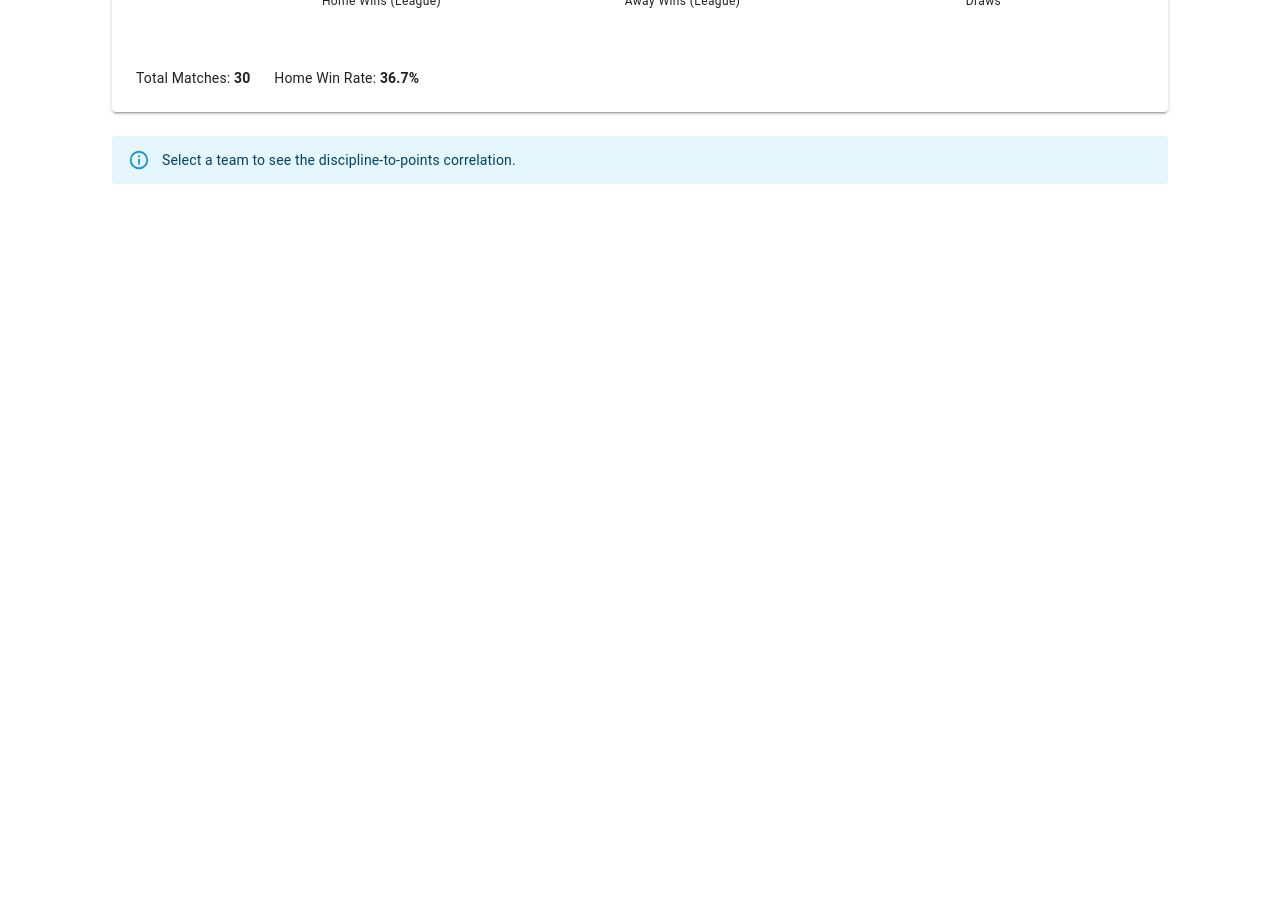
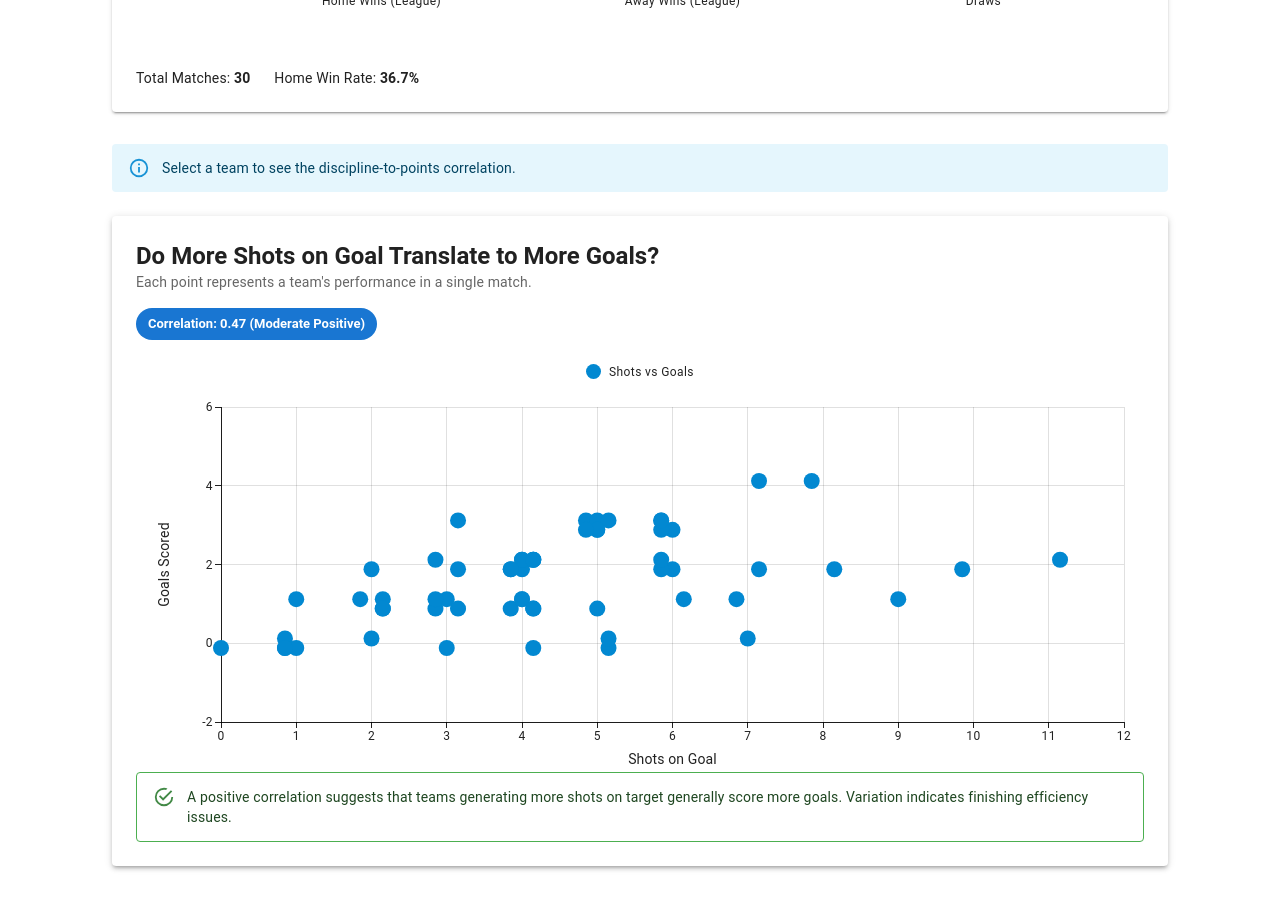
Before and after one commit to NicholasCloud4/English-Premier-League-Data-Analysis, a React (Vite) app: page /analysis in a window 1280 px wide. Shown: the part 660-1570 px from the top of the page. Before the commit the page ends 900 px from the top, so only its background shows below. Built offline with nearby package versions, Linux system fonts and the light colour scheme.

Commit message:
Updated Discipline vs Outcome chart and also created Shot vs Goal Chart

```diff
--- a/src/components/DisciplineVsLossChart.jsx
+++ b/src/components/DisciplineVsLossChart.jsx
@@ -3,26 +3,26 @@ import { ScatterChart } from "@mui/x-charts/ScatterChart";
 import { Paper, Typography, Box, Alert, Stack, Chip } from "@mui/material";
 
 export default function DisciplineVsLossChart({ fixtures = [], selectedTeam }) {
-
     const { chartSeries, hasData } = useMemo(() => {
         if (!fixtures || fixtures.length === 0 || !selectedTeam)
             return { chartSeries: [], hasData: false };
 
         const getDisciplineScore = (y, r) => (Number(y) || 0) * 1 + (Number(r) || 0) * 3;
 
-        const dataPoints = fixtures.map((f) => {
+        // 1. Process all raw data points first
+        const allPoints = fixtures.map((f, index) => {
             const isHome = f.teams.home.name === selectedTeam;
             const myStats = f.statistics?.find(s => s.team.name === selectedTeam);
             const oppStats = f.statistics?.find(s => s.team.name !== selectedTeam);
 
             if (!myStats || !oppStats) return null;
 
-            // 1. Calculate Discipline (X-Axis)
+            // Calculate Discipline (X-Axis)
             const myY = myStats.statistics.find(s => s.type === "Yellow Cards")?.value ?? 0;
             const myR = myStats.statistics.find(s => s.type === "Red Cards")?.value ?? 0;
-            const xVal = getDisciplineScore(myY, myR);
+            const xBase = getDisciplineScore(myY, myR);
 
-            // 2. Calculate Points Earned (Y-Axis)
+            // Calculate Points (Y-Axis)
             const myGoals = isHome ? f.goals.home : f.goals.away;
             const oppGoals = isHome ? f.goals.away : f.goals.home;
 
@@ -30,13 +30,14 @@ export default function DisciplineVsLossChart({ fixtures = [], selectedTeam }) {
             if (myGoals > oppGoals) points = 3;
             else if (myGoals === oppGoals) points = 1;
 
-            // 3. Add "Jitter" so dots don't overlap perfectly on the 0, 1, and 3 lines
-            const jitter = (Math.random() - 0.5) * 0.25;
+            // Deterministic Jitter
+            const xJitter = ((index % 3) - 1) * 0.12;
+            const yJitter = ((index % 2) === 0 ? 1 : -1) * 0.15;
 
             return {
-                id: f.fixture.id,
-                x: xVal,
-                y: points + jitter,
+                id: f.fixture?.id || `idx-${index}`,
+                x: xBase + xJitter,
+                y: points + yJitter,
                 actualPoints: points,
                 oppName: oppStats.team.name,
                 cards: `Y:${myY} R:${myR}`,
@@ -44,17 +45,47 @@ export default function DisciplineVsLossChart({ fixtures = [], selectedTeam }) {
             };
         }).filter(Boolean);
 
-        const series = [{
-            data: dataPoints,
-            label: `Match Points for ${selectedTeam}`,
-            color: "#1976d2",
-            valueFormatter: (v) => `${v.result} vs ${v.oppName} (${v.cards})`
-        }];
+        // 2. Split points into three distinct series for color-coding
+        const series = [
+            {
+                label: "Win",
+                data: allPoints.filter(p => p.actualPoints === 3),
+                color: "#2e7d32",
+            },
+            {
+                label: "Draw",
+                data: allPoints.filter(p => p.actualPoints === 1),
+                color: "#0288d1",
+            },
+            {
+                label: "Loss",
+                data: allPoints.filter(p => p.actualPoints === 0),
+                color: "#d32f2f",
+            }
+        ]
+            .map(s => ({
+                ...s,
+                markerSize: 10,
+                valueFormatter: (v) => `${v.result} vs ${v.oppName} (${v.cards})`
+            }))
+            // CRITICAL FIX: Filter out series with no data to prevent the Flatbush error
+            .filter(s => s.data.length > 0);
 
-        return { chartSeries: series, hasData: dataPoints.length > 0 };
+        return {
+            chartSeries: series,
+            hasData: allPoints.length > 0
+        };
+
+
     }, [fixtures, selectedTeam]);
 
-    if (!hasData) return <Alert severity="info">Select a team to see the discipline-to-points correlation.</Alert>;
+    if (!hasData) {
+        return (
+            <Alert severity="info" sx={{ mt: 4 }}>
+                Select a team to see the discipline-to-points correlation.
+            </Alert>
+        );
+    }
 
     return (
         <Box sx={{ mt: 4 }}>
@@ -64,34 +95,49 @@ export default function DisciplineVsLossChart({ fixtures = [], selectedTeam }) {
                 </Typography>
 
                 <Stack direction="row" spacing={1} justifyContent="center" sx={{ mt: 1, mb: 2 }}>
-                    <Chip size="small" label="Win = 3pts" color="success" variant="outlined" />
-                    <Chip size="small" label="Draw = 1pt" color="primary" variant="outlined" />
-                    <Chip size="small" label="Loss = 0pts" color="error" variant="outlined" />
+                    <Chip size="small" label="Win = 3pts" color="success" variant="filled" />
+                    <Chip size="small" label="Draw = 1pt" color="primary" variant="filled" />
+                    <Chip size="small" label="Loss = 0pts" color="error" variant="filled" />
                 </Stack>
 
                 <ScatterChart
                     height={400}
                     series={chartSeries}
                     xAxis={[{
-                        label: "Discipline 'Weight' (Y=1, R=3)",
-                        min: -0.5
+                        label: "Discipline 'Weight' (Yellow=1, Red=3)",
+                        min: -0.5,
+                        tickMinStep: 1,
+                        valueFormatter: (v) => Math.round(v).toString()
                     }]}
                     yAxis={[{
-                        label: "League Points Earned",
-                        min: -0.5,
-                        max: 3.5,
-                        tickNumber: 4,
+                        label: "Match Outcome",
+                        tickValues: [0, 1, 3],
+                        min: -0.8,
+                        max: 3.8,
                         valueFormatter: (v) => {
-                            if (v >= 2.8) return "3 (Win)";
-                            if (v >= 0.8 && v <= 1.2) return "1 (Draw)";
-                            if (v <= 0.2) return "0 (Loss)";
+                            if (v === 3) return "Win";
+                            if (v === 1) return "Draw";
+                            if (v === 0) return "Loss";
                             return "";
                         }
                     }]}
                     grid={{ horizontal: true }}
+                    slotProps={{
+                        // Hide the default legend if you want to use the Chips above,
+                        // or keep it for interactive filtering.
+                        legend: {
+                            direction: 'row',
+                            position: { vertical: 'top', horizontal: 'middle' },
+                            padding: 0,
+                        },
+                        popper: {
+                            sx: { pointerEvents: 'none' }
+                        }
+                    }}
                 />
+
                 <Typography variant="caption" display="block" textAlign="center" sx={{ mt: 2, color: 'text.secondary' }}>
-                    * Dots are slightly offset (jittered) vertically to show multiple matches with the same result.
+                    * Dots are jittered to reveal overlapping matches with identical cards/results.
                 </Typography>
             </Paper>
         </Box>
--- /dev/null
+++ b/src/components/ShotVsGoalChart.jsx
@@ -0,0 +1,142 @@
+import { useMemo } from "react";
+import { ScatterChart } from "@mui/x-charts";
+import { Paper, Typography, Box, Alert, Stack, Chip } from "@mui/material";
+
+function calculateCorrelation(data) {
+    const n = data.length;
+    if (n < 2) return 0;
+    const sumX = data.reduce((acc, p) => acc + p.rawX, 0);
+    const sumY = data.reduce((acc, p) => acc + p.rawY, 0);
+    const sumXY = data.reduce((acc, p) => acc + p.rawX * p.rawY, 0);
+    const sumX2 = data.reduce((acc, p) => acc + p.rawX * p.rawX, 0);
+    const sumY2 = data.reduce((acc, p) => acc + p.rawY * p.rawY, 0);
+
+    const numerator = (n * sumXY) - (sumX * sumY);
+    const denominator = Math.sqrt(
+        (n * sumX2 - sumX * sumX) *
+        (n * sumY2 - sumY * sumY)
+    );
+
+    return denominator === 0 ? 0 : numerator / denominator;
+}
+
+export default function ShotsVsGoalsChart({ fixtures = [], selectedTeam }) {
+
+    const data = useMemo(() => {
+        if (!fixtures.length) return [];
+
+        const points = [];
+
+        fixtures.forEach((fixture, index) => {
+            fixture.statistics?.forEach((teamBlock) => {
+                const teamName = teamBlock.team.name;
+                const teamId = teamBlock.team.id;
+
+                if (selectedTeam && selectedTeam !== teamName) return;
+
+                const shotsStat = teamBlock.statistics.find(
+                    (stat) => stat.type === "Shots on Goal"
+                );
+
+                const shotsOnGoal = Number(shotsStat?.value ?? 0);
+                const isHome = teamId === fixture.teams.home.id;
+                const goals = Number(isHome ? fixture.goals.home ?? 0 : fixture.goals.away ?? 0);
+
+                // Add deterministic jitter so dots don't stack perfectly
+                const xJitter = ((index % 3) - 1) * 0.15;
+                const yJitter = ((index % 2) === 0 ? 1 : -1) * 0.12;
+
+                points.push({
+                    id: `${fixture.fixture?.id}-${teamId}`,
+                    x: shotsOnGoal + xJitter,
+                    y: goals + yJitter,
+                    rawX: shotsOnGoal, // Used for correlation math
+                    rawY: goals,      // Used for correlation math
+                });
+            });
+        });
+
+        return points;
+    }, [fixtures, selectedTeam]);
+
+    if (!data.length) {
+        return (
+            <Alert severity="info" sx={{ mt: 2 }}>
+                No data available for selected filters.
+            </Alert>
+        );
+    }
+
+    const correlation = calculateCorrelation(data);
+
+    const correlationStrength =
+        correlation > 0.7
+            ? "Strong Positive"
+            : correlation > 0.4
+                ? "Moderate Positive"
+                : correlation > 0.2
+                    ? "Weak Positive"
+                    : "Little / No Correlation";
+
+    return (
+        <Paper elevation={3} sx={{ p: 3, mt: 3 }}>
+            <Stack spacing={2}>
+
+                {/* Title Section */}
+                <Box>
+                    <Typography variant="h5" fontWeight={600}>
+                        Do More Shots on Goal Translate to More Goals?
+                    </Typography>
+                    <Typography variant="body2" color="text.secondary">
+                        Each point represents a team's performance in a single match.
+                    </Typography>
+                </Box>
+
+                {/* Correlation Chip - Uses same Blue as the chart */}
+                <Chip
+                    label={`Correlation: ${correlation.toFixed(2)} (${correlationStrength})`}
+                    color="primary"
+                    sx={{ width: "fit-content", fontWeight: 'bold' }}
+                />
+
+                {/* Chart */}
+                <Box sx={{ width: '100%', height: 400 }}>
+                    <ScatterChart
+                        height={400}
+                        series={[
+                            {
+                                label: "Shots vs Goals",
+                                data: data,
+                                color: "#0288d1", // Matching the "Blue" (Draw/Primary) color
+                                markerSize: 8,
+                                valueFormatter: (v) => `${v.rawY} Goals from ${v.rawX} Shots on Target`
+                            },
+                        ]}
+                        xAxis={[
+                            {
+                                label: "Shots on Goal",
+                                tickMinStep: 1,
+                                valueFormatter: (v) => Math.round(v).toString()
+                            },
+                        ]}
+                        yAxis={[
+                            {
+                                label: "Goals Scored",
+                                tickMinStep: 1,
+                                valueFormatter: (v) => Math.round(v).toString()
+                            },
+                        ]}
+                        grid={{ horizontal: true, vertical: true }}
+                    />
+                </Box>
+
+                {/* Insight Box */}
+                <Alert severity="success" variant="outlined">
+                    A positive correlation suggests that teams generating more shots on
+                    target generally score more goals. Variation indicates finishing efficiency issues.
+                </Alert>
+
+            </Stack>
+        </Paper>
+    );
+}
--- a/src/pages/Analysis.jsx
+++ b/src/pages/Analysis.jsx
@@ -2,6 +2,7 @@ import { useEffect, useState } from "react";
 import { Select, MenuItem, FormControl, InputLabel, Typography, Box } from "@mui/material";
 import DisciplineVsLossChart from "../components/DisciplineVsLossChart";
 import TeamOutcomeChart from "../components/TeamOutcomeChart";
+import ShotsVsGoalsChart from "../components/ShotVsGoalChart";
 
 export default function Analysis() {
     const [fixtures, setFixtures] = useState([]);
@@ -51,6 +52,8 @@ export default function Analysis() {
             />
 
             <DisciplineVsLossChart fixtures={fixtures} selectedTeam={selectedTeam} />
+
+            <ShotsVsGoalsChart fixtures={fixtures} selectedTeam={selectedTeam} />
         </Box>
     );
 }
```
